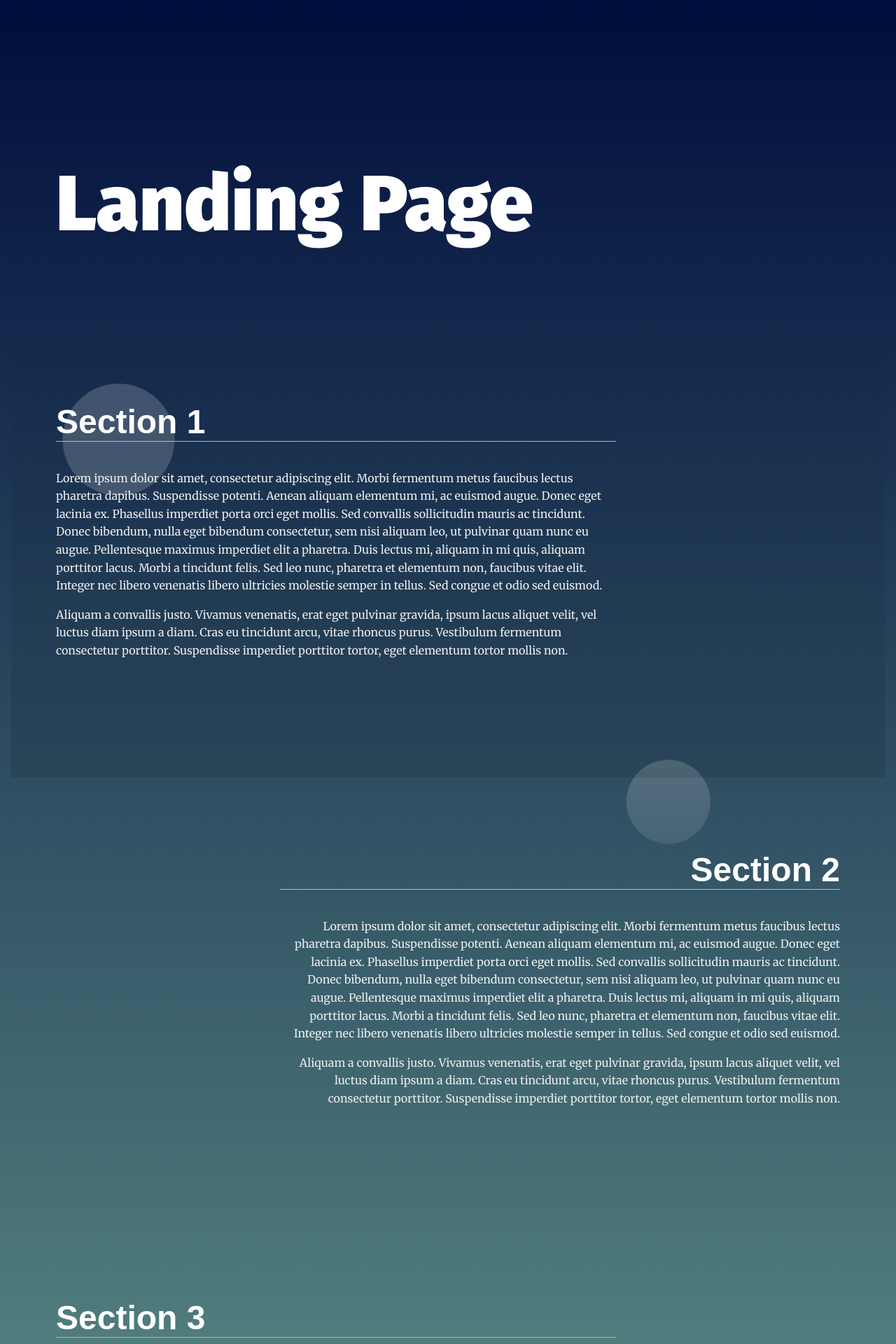
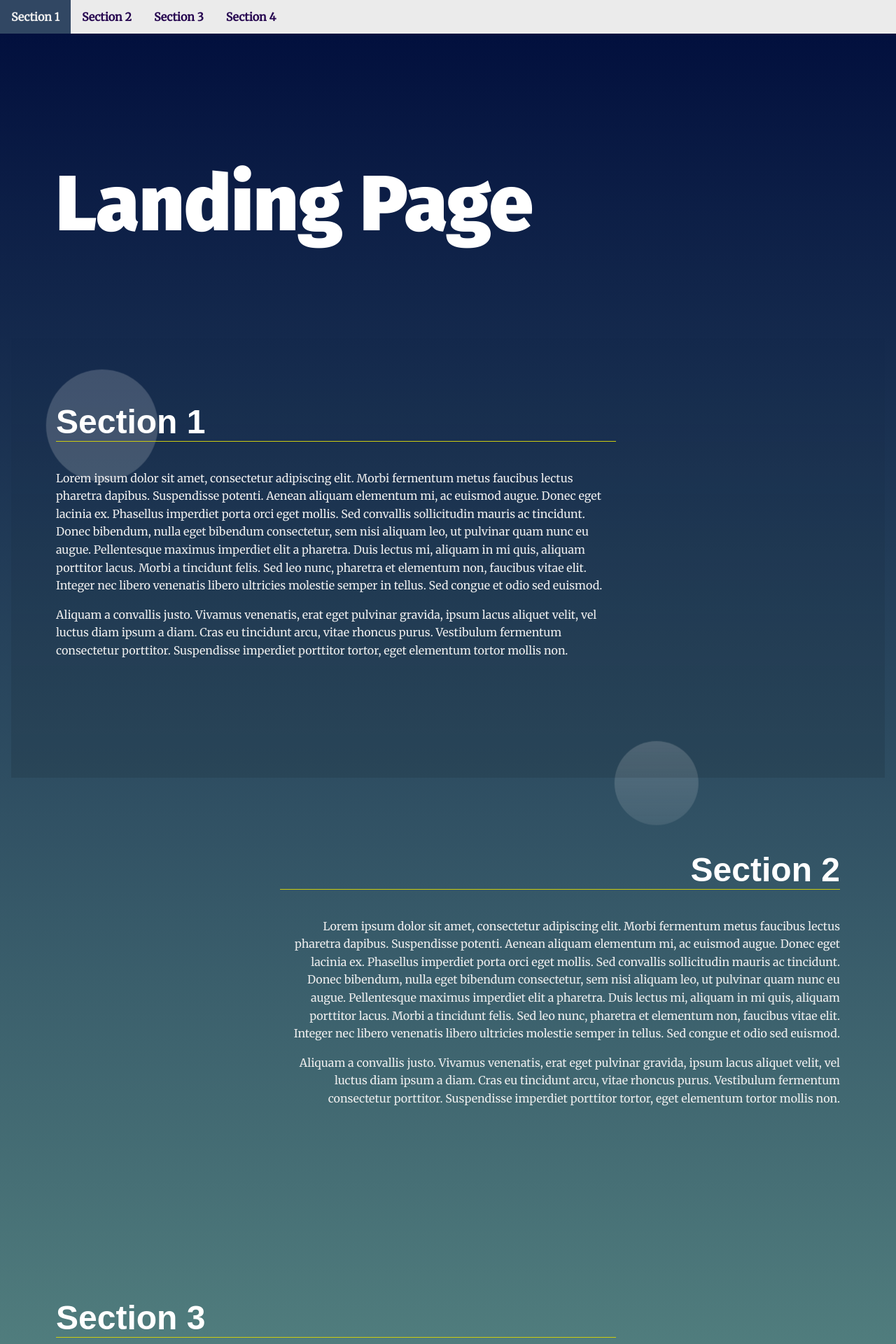
Before and after one commit to Ibrah-salama/Landing-page, a PHP site: page / in a window 1280 px wide. Shown: the top 1920 px of the page at 70% size. Run offline with PHP 8.4, Linux system fonts and the light colour scheme.

Commit message:
building nav-par

```diff
--- a/css/styles.css
+++ b/css/styles.css
@@ -71,7 +71,7 @@
 }
 
 .navbar__menu li {
-    display: inline-block;
+    display: inline-flex;
 }
 
 .navbar__menu .menu__link {
@@ -90,13 +90,23 @@
 
 /* Header Styles */
 .page__header {
-    background: #fff;
+    background: rgb(235, 235, 235);
     position: fixed;
     top: 0;
     width: 100%;
     z-index: 5;
+    color: rgb(38, 6, 80);
+    font-weight: bolder;
+
 }
-
+.navbar__menu a{
+    float: left;
+    display: block;
+    padding: 14px 16px;
+}
+#myList{
+    float: left;
+}
 /* Footer Styles */
 .page__footer {
     background: #000;
@@ -207,7 +217,11 @@
     opacity: 1;
     animation: rotate 5s linear 0s infinite forwards reverse;
 }
+.item-active-class{
+    background-color: #314763;
+    color: #eee;
 
+}
 /* Section Active Styles Keyframe Animations */
 @keyframes rotate {
 	from {
--- a/index.html
+++ b/index.html
@@ -15,7 +15,8 @@
   <header class="page__header">
     <nav class="navbar__menu">
       <!-- Navigation starts as empty UL that will be populated with JS -->
-      <ul id="navbar__list"></ul>
+      <ul id="myList">
+      </ul>
     </nav>
   </header>
   <main>
@@ -26,7 +27,9 @@
     a data attribute that will populate the li node.
     Adding more sections will automatically populate nav.
     The first section is set to active class by default -->
-    <section id="section1" data-nav="Section 1" class="your-active-class">
+
+    <!----------------------- Section 1 ---------------------------->
+    <section class="section" id="section1" data-nav="Section 1" >
       <div class="landing__container">
         <h2>Section 1</h2>
         <p>Lorem ipsum dolor sit amet, consectetur adipiscing elit. Morbi fermentum metus faucibus lectus pharetra dapibus. Suspendisse potenti. Aenean aliquam elementum mi, ac euismod augue. Donec eget lacinia ex. Phasellus imperdiet porta orci eget mollis. Sed convallis sollicitudin mauris ac tincidunt. Donec bibendum, nulla eget bibendum consectetur, sem nisi aliquam leo, ut pulvinar quam nunc eu augue. Pellentesque maximus imperdiet elit a pharetra. Duis lectus mi, aliquam in mi quis, aliquam porttitor lacus. Morbi a tincidunt felis. Sed leo nunc, pharetra et elementum non, faucibus vitae elit. Integer nec libero venenatis libero ultricies molestie semper in tellus. Sed congue et odio sed euismod.</p>
@@ -34,7 +37,8 @@
         <p>Aliquam a convallis justo. Vivamus venenatis, erat eget pulvinar gravida, ipsum lacus aliquet velit, vel luctus diam ipsum a diam. Cras eu tincidunt arcu, vitae rhoncus purus. Vestibulum fermentum consectetur porttitor. Suspendisse imperdiet porttitor tortor, eget elementum tortor mollis non.</p>
       </div>
     </section>
-    <section id="section2" data-nav="Section 2">
+    <!----------------------- Section 2 ---------------------------->
+    <section class="section" id="section2" data-nav="Section 2">
       <div class="landing__container">
         <h2>Section 2</h2>
         <p>Lorem ipsum dolor sit amet, consectetur adipiscing elit. Morbi fermentum metus faucibus lectus pharetra dapibus. Suspendisse potenti. Aenean aliquam elementum mi, ac euismod augue. Donec eget lacinia ex. Phasellus imperdiet porta orci eget mollis. Sed convallis sollicitudin mauris ac tincidunt. Donec bibendum, nulla eget bibendum consectetur, sem nisi aliquam leo, ut pulvinar quam nunc eu augue. Pellentesque maximus imperdiet elit a pharetra. Duis lectus mi, aliquam in mi quis, aliquam porttitor lacus. Morbi a tincidunt felis. Sed leo nunc, pharetra et elementum non, faucibus vitae elit. Integer nec libero venenatis libero ultricies molestie semper in tellus. Sed congue et odio sed euismod.</p>
@@ -42,7 +46,8 @@
         <p>Aliquam a convallis justo. Vivamus venenatis, erat eget pulvinar gravida, ipsum lacus aliquet velit, vel luctus diam ipsum a diam. Cras eu tincidunt arcu, vitae rhoncus purus. Vestibulum fermentum consectetur porttitor. Suspendisse imperdiet porttitor tortor, eget elementum tortor mollis non.</p>
       </div>
     </section>
-    <section id="section3" data-nav="Section 3">
+    <!----------------------- Section 3 ---------------------------->
+    <section class="section" id="section3" data-nav="Section 3">
       <div class="landing__container">
         <h2>Section 3</h2>
         <p>Lorem ipsum dolor sit amet, consectetur adipiscing elit. Morbi fermentum metus faucibus lectus pharetra dapibus. Suspendisse potenti. Aenean aliquam elementum mi, ac euismod augue. Donec eget lacinia ex. Phasellus imperdiet porta orci eget mollis. Sed convallis sollicitudin mauris ac tincidunt. Donec bibendum, nulla eget bibendum consectetur, sem nisi aliquam leo, ut pulvinar quam nunc eu augue. Pellentesque maximus imperdiet elit a pharetra. Duis lectus mi, aliquam in mi quis, aliquam porttitor lacus. Morbi a tincidunt felis. Sed leo nunc, pharetra et elementum non, faucibus vitae elit. Integer nec libero venenatis libero ultricies molestie semper in tellus. Sed congue et odio sed euismod.</p>
@@ -50,10 +55,8 @@
         <p>Aliquam a convallis justo. Vivamus venenatis, erat eget pulvinar gravida, ipsum lacus aliquet velit, vel luctus diam ipsum a diam. Cras eu tincidunt arcu, vitae rhoncus purus. Vestibulum fermentum consectetur porttitor. Suspendisse imperdiet porttitor tortor, eget elementum tortor mollis non.</p>
       </div>
     </section>
-    <!--
-        Adding new section
-    -->
-    <section id="section4" data-nav="Section 4">
+    <!----------------------- Section 4 NEW ---------------------------->
+    <section class="section" id="section4" data-nav="Section 4">
       <div class="landing__container">
         <h2>Section 4</h2>
         <p>Lorem ipsum dolor sit amet, consectetur adipiscing elit. Morbi fermentum metus faucibus lectus pharetra dapibus. Suspendisse potenti. Aenean aliquam elementum mi, ac euismod augue. Donec eget lacinia ex. Phasellus imperdiet porta orci eget mollis. Sed convallis sollicitudin mauris ac tincidunt. Donec bibendum, nulla eget bibendum consectetur, sem nisi aliquam leo, ut pulvinar quam nunc eu augue. Pellentesque maximus imperdiet elit a pharetra. Duis lectus mi, aliquam in mi quis, aliquam porttitor lacus. Morbi a tincidunt felis. Sed leo nunc, pharetra et elementum non, faucibus vitae elit. Integer nec libero venenatis libero ultricies molestie semper in tellus. Sed congue et odio sed euismod.</p>
@@ -65,6 +68,6 @@
   <footer class="page__footer">
     <p>&copy Udacity</p>
   </footer>
-
+  <script src="./js/app.js"> </script>
 </body>
 </html>
--- a/js/app.js
+++ b/js/app.js
@@ -17,15 +17,21 @@
  * Define Global Variables
  *
 */
-
-
+//select all setions in dom
+var sections = document.querySelectorAll('.section')
+//select the nav bar
+var navigationList  = document.querySelector('#myList')
+//create a new empty document docFragment
+var docFragment = document.createDocumentFragment();
+//select all links
+const alinks = document.getElementsByTagName('a')
+//select all li
+const li = document.getElementsByTagName('li')
 /**
  * End Global Variables
  * Start Helper Functions
  *
 */
-
-
 
 /**
  * End Helper Functions
@@ -36,20 +42,72 @@
 // build the nav
 
 
-// Add class 'active' to section when near top of viewport
+        //for each section create li,
+        //for each li append link,
+        //for each
+sections.forEach((element)=>{
+    //first we need to get the data nave attribute
+    //to add it as a text node for each section
+    const secAttribute = element.getAttribute('data-nav');
+    //create li
+    const li = document.createElement('li');
+    //create link
+    const link = document.createElement('a');
+    //create text node
+    const sectionText = document.createTextNode(secAttribute);
+    //alert(secAttribute);
+    //Add event on each link created to scroll to the desired section
+    link.addEventListener('click',(event)=>{
+        event.preventDefault();
+        element.scrollIntoView({behavior:'smooth',block: 'center'})
+    })
+    //append the text of section attribute to link
+    link.appendChild(sectionText);
+    //append each link to the li
+    li.appendChild(link);
+    //append li to the fragment
+    docFragment.appendChild(li);
+    // console.log(docFragment);
+})
+                //append the fragment to ul navigation list
+navigationList.appendChild(docFragment)
 
+//window action
+window.addEventListener('scroll', toggleActiveState);
 
-// Scroll to anchor ID using scrollTO event
+//intersection object
+const option={
+    root: null,
+    threshold:0.5,
+    rootMargin: "0px 0px -200px 0px"
+};
+function toggleActiveState(){
+  //  instance of intersectionObserver
+    const interActObserv = new IntersectionObserver((entries,observer)=>{
 
+        entries.forEach(entry => {
+            if (!entry.isIntersecting) {
+                return
+            }
+            //console.log(entry.target.dataset.nav);
+            // add new class to one of the entries and disable the others
+            sections.forEach((section)=>{
+                section.classList.remove('your-active-class')
+                if( entry.target.getAttribute('data-nav')== section.getAttribute('data-nav')){
+                    section.classList.add('your-active-class')
+                }
+            })
 
-/**
- * End Main Functions
- * Begin Events
- *
-*/
+            for(let i= 0 ; i< 4 ; i++){
+                // console.log(alinks[i])
+                alinks[i].classList.remove('item-active-class')
+                // console.log(alinks[i].textContent)
+                if(alinks[i].textContent == entry.target.getAttribute('data-nav')){
+                    alinks[i].classList.add('item-active-class')
+                }
+            }
 
-// Build menu
-
-// Scroll to section on link click
-
-// Set sections as active
+        })
+    },option)
+    sections.forEach((sec)=>{ interActObserv.observe(sec)})
+}
```
Also changed, not shown: 1 other file.
